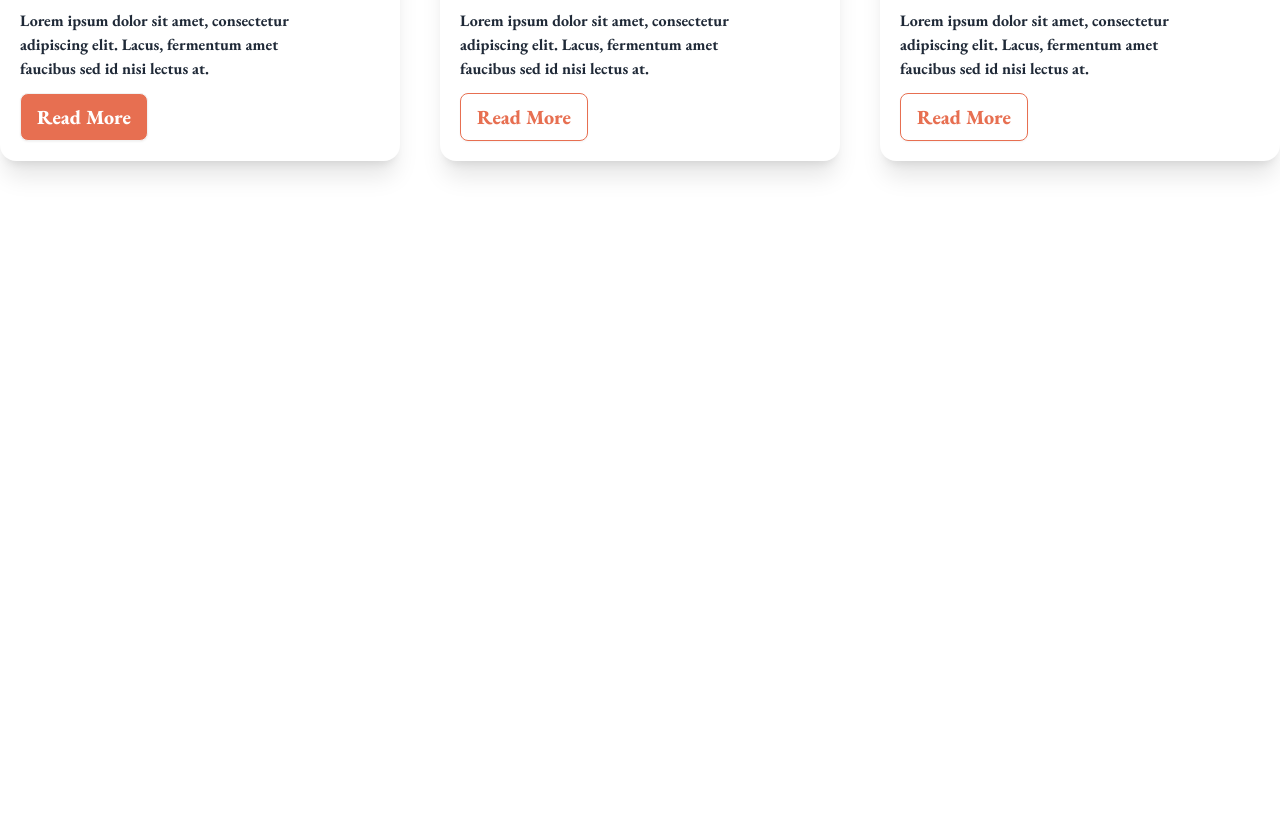
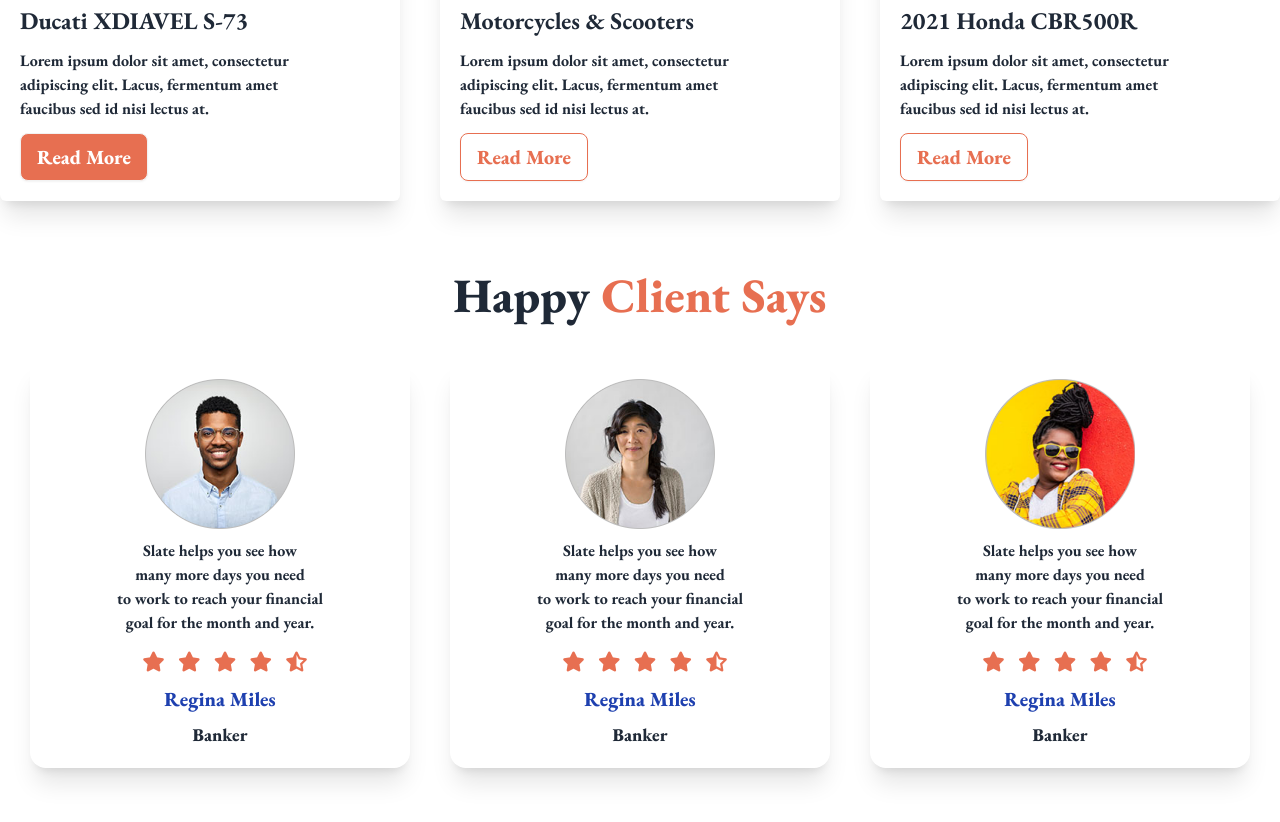
Before and after one commit to Shazzad501/Bike-Dekho, a plain HTML site: page index.html in a window 1280 px wide. Shown: the part 1690-2512 px from the top of the page. Before the commit the page ends 1921 px from the top, so only its background shows below. Drawn offline with nearby package versions, Linux system fonts and the light colour scheme; a web font is replaced by a local one.

Commit message:
happy client section done

```diff
--- a/index.html
+++ b/index.html
@@ -15,6 +15,10 @@
   <link rel="preconnect" href="https://fonts.gstatic.com" crossorigin>
   <link href="https://fonts.googleapis.com/css2?family=DM+Serif+Text:ital@0;1&family=EB+Garamond:ital,wght@0,400..800;1,400..800&family=Manrope:wght@200..800&family=New+Amsterdam&display=swap" rel="stylesheet">
   <!-- Google font family link close -->
+
+  <!-- Fontwasome link start -->
+  <script src="https://kit.fontawesome.com/8a201b6bab.js" crossorigin="anonymous"></script>
+  <!-- Fontwasome link end -->
 
   <!-- Internal css link start -->
    <style>
@@ -213,7 +217,7 @@
     <!-- Fetured Bike section close -->
 
     <!-- Latest bike section start -->
-     <div class="w-full mb-[70px]">
+     <div class="w-full mt-[80px] mb-[70px]">
       <!-- text container -->
        <div class="px-[30px] md:text-center">
         <h2 class="text-5xl font-extrabold">Latest News</h2>
@@ -221,7 +225,7 @@
       <!-- Card container -->
      <div class="mt-8 grid grid-cols-1 gap-10 md:grid-cols-2 lg:grid-cols-3">
       <!-- card 1 -->
-      <div class="card bg-base-100 shadow-xl px-5 py-5">
+      <div class="card rounded-md bg-base-100 shadow-xl px-5 py-5">
         <figure class="">
           <img
             src="assets/latest1.png"
@@ -237,7 +241,7 @@
         </div>
       </div>
       <!-- card 2 -->
-      <div class="card bg-base-100 shadow-xl px-5 py-5">
+      <div class="card rounded-md bg-base-100 shadow-xl px-5 py-5">
         <figure class="">
           <img
             src="assets/latest2.png"
@@ -253,7 +257,7 @@
         </div>
       </div>
       <!-- card 3 -->
-      <div class="card bg-base-100 shadow-xl px-5 py-5">
+      <div class="card rounded-md bg-base-100 shadow-xl px-5 py-5">
         <figure class="">
           <img
             src="assets/latest3.png"
@@ -287,6 +291,90 @@
      </div>
     </div>
     <!-- Latest bike section end -->
+
+    <!-- Happy client section start -->
+     <div class="w-full mb-[70px]">
+      <!-- client text content -->
+       <div class="px-[30px] mb-[40px] md:text-center">
+        <h2 class="text-5xl font-extrabold">Happy <span class="text-primary-color">Client Says</span></h2>
+       </div>
+       <!-- client card  -->
+        <div class="grid px-[30px] gap-10 grid-cols-1 md:grid-cols-3">
+          <!-- client 1 -->
+          <div class="card px-5 py-5 flex flex-col items-center justify-center shadow-xl">
+            <figure class="">
+              <img
+                src="assets/user-1.png"
+                alt=""
+                class="w-[150px] h-[150px]" />
+            </figure>
+            <div class="text-center">
+              <p class="text-base font-bold mt-[10px]">Slate helps you see how <br class="hidden md:block">
+                many more days you need <br class="hidden md:block">
+                to work to reach your financial<br class="hidden md:block">
+                goal for the month and year.</p>
+                <div class="mt-3">
+                  <span class="cursor-pointer text-[20px] font-bold text-primary-color ml-[10px]"><i class="fa-solid fa-star"></i></span>
+                  <span class="cursor-pointer text-[20px] font-bold text-primary-color ml-[10px]"><i class="fa-solid fa-star"></i></span>
+                  <span class="cursor-pointer text-[20px] font-bold text-primary-color ml-[10px]"><i class="fa-solid fa-star"></i></span>
+                  <span class="cursor-pointer text-[20px] font-bold text-primary-color ml-[10px]"><i class="fa-solid fa-star"></i></span>
+                  <span class="cursor-pointer text-[20px] font-bold text-primary-color ml-[10px]"><i class="fa-solid fa-star-half-stroke"></i></i></span>
+                </div>
+                <h2 class="text-xl font-extrabold my-2 text-blue-800">Regina Miles</h2>
+                <h3 class="text-[18px] font-extrabold">Banker</h3>
+            </div>
+          </div>
+          <!-- client 2 -->
+          <div class="card px-5 py-5 flex flex-col items-center justify-center shadow-xl">
+            <figure class="">
+              <img
+                src="assets/user-2.png"
+                alt=""
+                class="w-[150px] h-[150px]" />
+            </figure>
+            <div class="text-center">
+              <p class="text-base font-bold mt-[10px]">Slate helps you see how <br class="hidden md:block">
+                many more days you need <br class="hidden md:block">
+                to work to reach your financial<br class="hidden md:block">
+                goal for the month and year.</p>
+                <div class="mt-3">
+                  <span class="cursor-pointer text-[20px] font-bold text-primary-color ml-[10px]"><i class="fa-solid fa-star"></i></span>
+                  <span class="cursor-pointer text-[20px] font-bold text-primary-color ml-[10px]"><i class="fa-solid fa-star"></i></span>
+                  <span class="cursor-pointer text-[20px] font-bold text-primary-color ml-[10px]"><i class="fa-solid fa-star"></i></span>
+                  <span class="cursor-pointer text-[20px] font-bold text-primary-color ml-[10px]"><i class="fa-solid fa-star"></i></span>
+                  <span class="cursor-pointer text-[20px] font-bold text-primary-color ml-[10px]"><i class="fa-solid fa-star-half-stroke"></i></i></span>
+                </div>
+                <h2 class="text-xl font-extrabold my-2 text-blue-800">Regina Miles</h2>
+                <h3 class="text-[18px] font-extrabold">Banker</h3>
+            </div>
+          </div>
+          <!-- client 3 -->
+          <div class="card px-5 py-5 flex flex-col items-center justify-center shadow-xl">
+            <figure class="">
+              <img
+                src="assets/user-3.png"
+                alt=""
+                class="w-[150px] h-[150px]" />
+            </figure>
+            <div class="text-center">
+              <p class="text-base font-bold mt-[10px]">Slate helps you see how <br class="hidden md:block">
+                many more days you need <br class="hidden md:block">
+                to work to reach your financial<br class="hidden md:block">
+                goal for the month and year.</p>
+                <div class="mt-3">
+                  <span class="cursor-pointer text-[20px] font-bold text-primary-color ml-[10px]"><i class="fa-solid fa-star"></i></span>
+                  <span class="cursor-pointer text-[20px] font-bold text-primary-color ml-[10px]"><i class="fa-solid fa-star"></i></span>
+                  <span class="cursor-pointer text-[20px] font-bold text-primary-color ml-[10px]"><i class="fa-solid fa-star"></i></span>
+                  <span class="cursor-pointer text-[20px] font-bold text-primary-color ml-[10px]"><i class="fa-solid fa-star"></i></span>
+                  <span class="cursor-pointer text-[20px] font-bold text-primary-color ml-[10px]"><i class="fa-solid fa-star-half-stroke"></i></i></span>
+                </div>
+                <h2 class="text-xl font-extrabold my-2 text-blue-800">Regina Miles</h2>
+                <h3 class="text-[18px] font-extrabold">Banker</h3>
+            </div>
+          </div>
+        </div>
+     </div>
+    <!-- Happy client section end -->
    </main>
   <!-- Main body close -->
 
```
